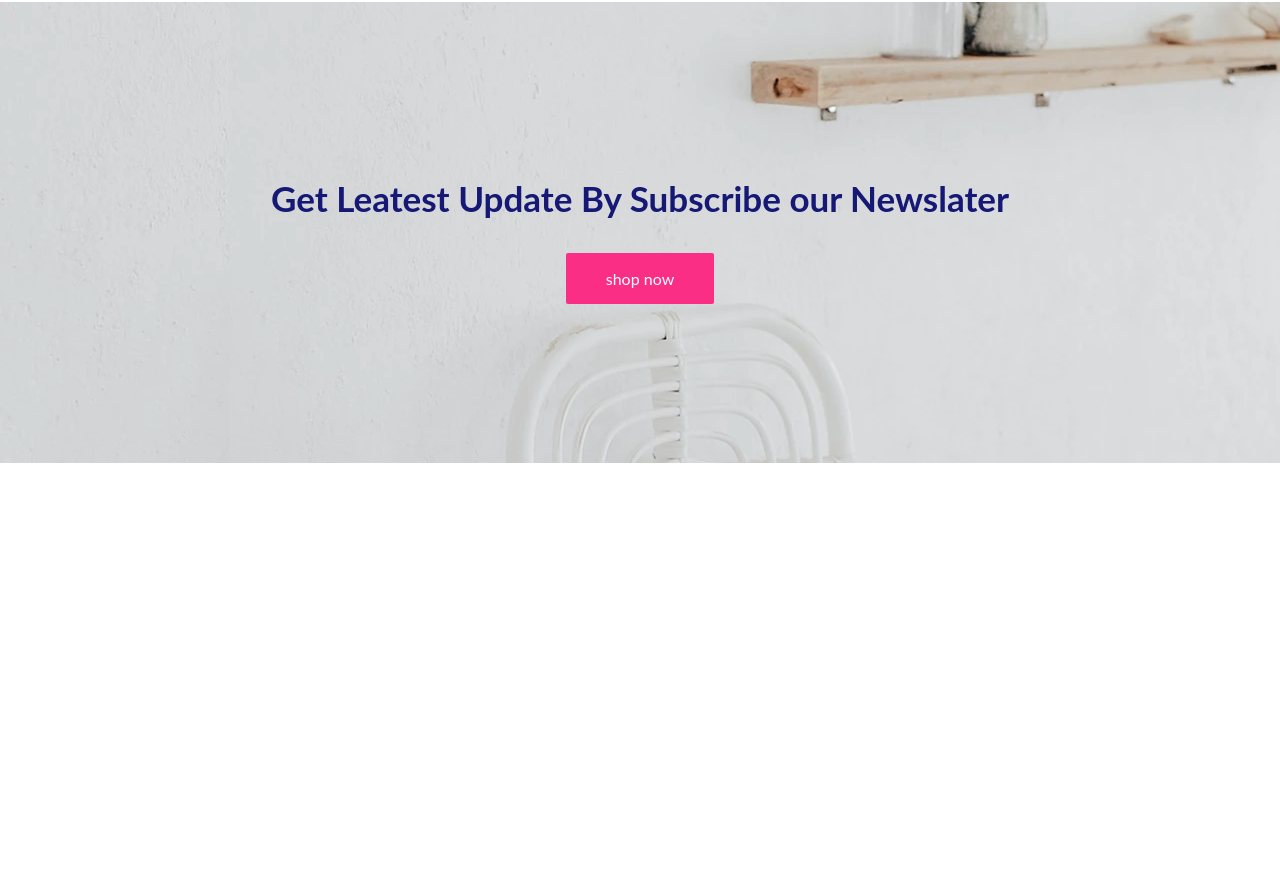
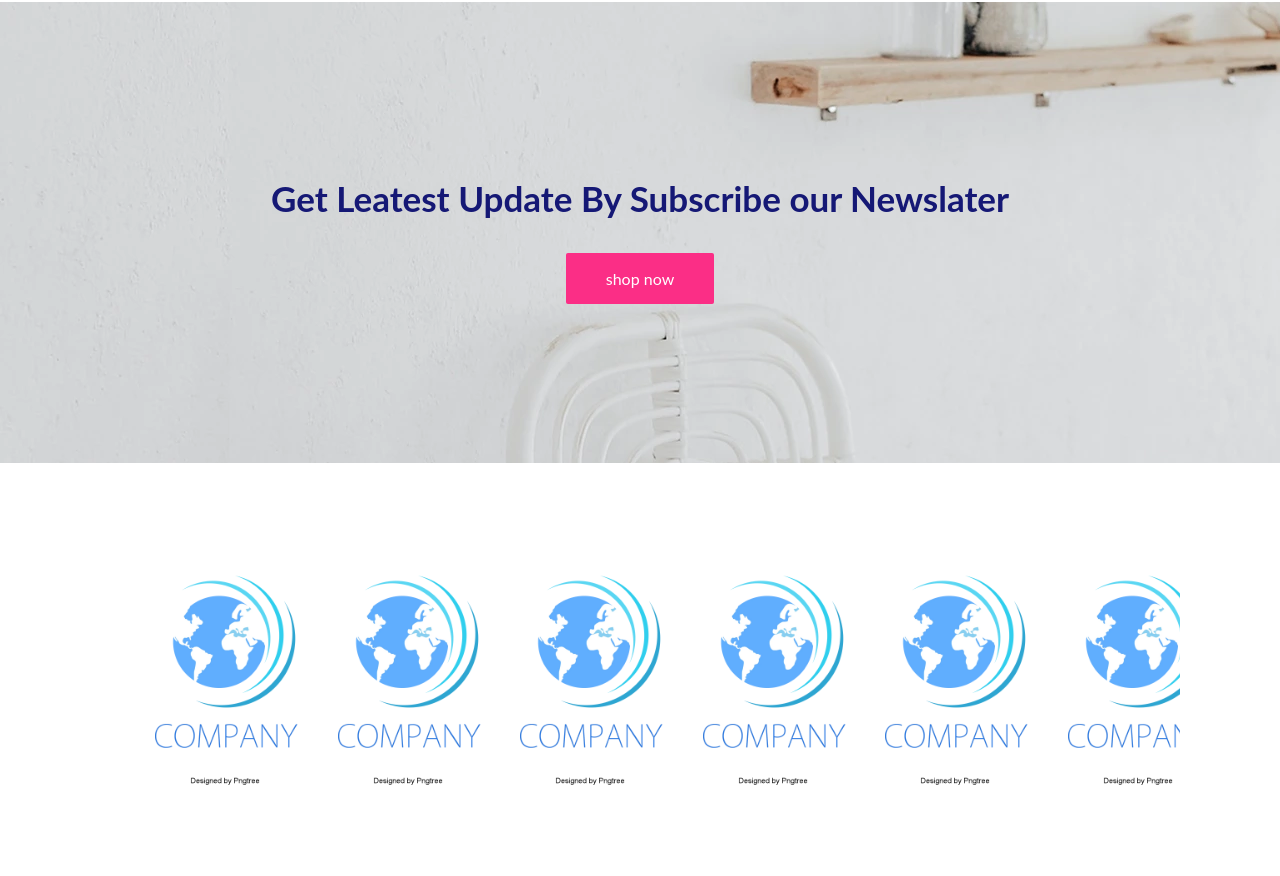
Before and after one commit to SuhaibAssi/hekto-final-version, a plain HTML site: page index.html in a window 1280 px wide. Shown: the part 4815-5691 px from the top of the page. Before the commit the page ends 5278 px from the top, so only its background shows below. Drawn offline with Linux system fonts and the light colour scheme.

Commit message:
create clients section

```diff
--- a/assets/css/main.css
+++ b/assets/css/main.css
@@ -467,3 +467,26 @@ body{
     background-color: #0d0e43;
 }
 /* end newsletter */
+
+/*start clients section*/
+.clients{
+    padding: 80px 0;
+}
+.clients .row{
+    flex-wrap: nowrap;
+    gap: 15px;
+    overflow-x: auto;
+}
+.clients .logo{
+    width: calc((100% - 75px) / 6);
+}
+.clients img{
+    width: 250px;
+    height: 250px;
+}
+@media screen and (max-width: 900px){
+    .clients .logo{
+        width: calc((100% - 30px) / 3);
+    }
+}
+/*end clients section*/
--- a/index.html
+++ b/index.html
@@ -519,6 +519,32 @@
         <a class="btn btn-primary shop-btn" href="#">shop now</a>
       </section>
       <!-- end newsletter section -->
+      <!-- start client section -->
+               <section class="clients">
+            <div class="container">
+                <div class="row">
+                    <div class="logo">
+                        <img src="./assets/images/client-section-images/client.webp" alt="" />
+                    </div>
+                    <div class="logo">
+                        <img src="./assets/images/client-section-images/client.webp" alt="" />
+                    </div>
+                    <div class="logo">
+                        <img src="./assets/images/client-section-images/client.webp" alt="" />
+                    </div>
+                    <div class="logo">
+                        <img src="./assets/images/client-section-images/client.webp" alt="" />
+                    </div>
+                    <div class="logo">
+                        <img src="./assets/images/client-section-images/client.webp" alt="" />
+                    </div>
+                    <div class="logo">
+                        <img src="./assets/images/client-section-images/client.webp" alt="" />
+                    </div>
+                </div>
+            </div>
+        </section>
+      <!-- end client section -->
     </main>
   </body>
 </html>
```
Also changed, not shown: assets/images/client-section-images/client.webp (added).
